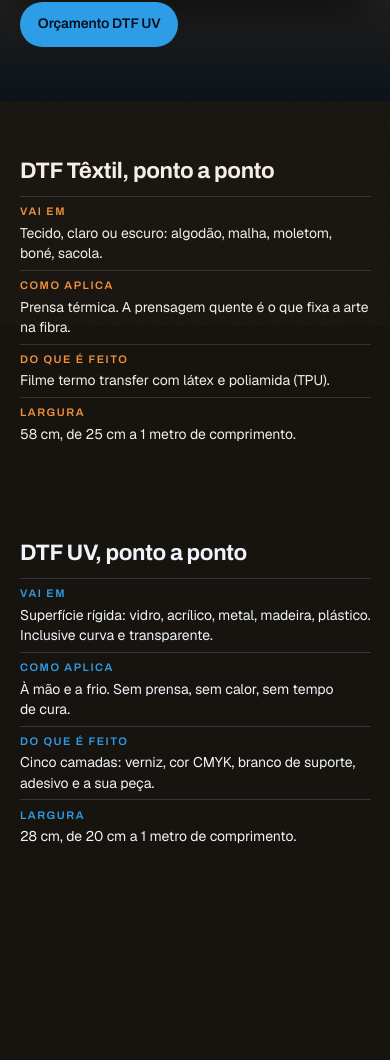
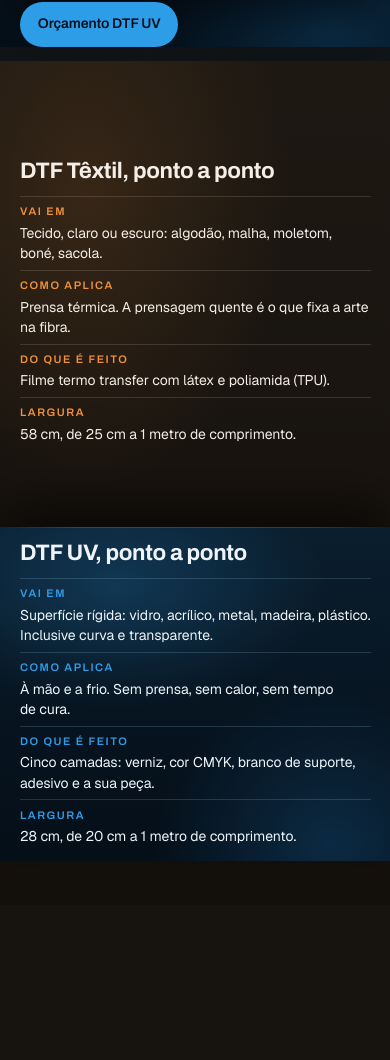
Before and after one commit to Thafonso/site-dtfuv_express, a plain HTML site: page index.html in a window 390 px wide. Shown: the part 940-2000 px from the top of the page. Drawn offline with nearby package versions, Linux system fonts and the light colour scheme.

Commit message:
Pinta o chão em cada faixa em vez de dirigir a divisória por JS
Relatado no iPhone: a linha azul acima do botão do DTF têxtil e "travando
muito" ao rolar. São o mesmo defeito. A divisória era um elemento
position: fixed reposicionado por JS a cada quadro para acompanhar a
costura entre as duas faixas, e no iOS um elemento fixo não acompanha a
rolagem por inércia quadro a quadro. Ela chegava atrasada na tela:
atrasada, aparece acima do botão, e persegui-la é a travada. Nenhum teste
em Chrome headless pega isso, porque lá não há rolagem por inércia.

Nos atos 1 e 2 a divisória sai da mão do JS. O palco carrega o chão do
têxtil, .side--b carrega o do UV e o fio de luz vira o ::before da sua
borda de cima; o chão global e o fio fixo saem de cena enquanto esses atos
estão na tela. A fronteira deixa de ser calculada e passa a ser o próprio
limite do bloco: certa por construção, em qualquer altura de tela e em
qualquer velocidade de rolagem. O chão global continua valendo do pico em
diante.

Com isso saem do site.js a medição da costura, o --seam e todo o trabalho
de divisória por quadro — 63 linhas a menos. O p95 cai de 35ms, a versão
publicada, para 24ms, o melhor da série: 4 quadros lentos contra 19.

lab/seam.mjs passa a conferir o que agora importa: se logo abaixo da
costura quem pinta é o próprio .side--b e se não sobrou divisória
concorrente por cima. Ignora os pontos em que a costura cai atrás da barra
fixa, onde não há o que conferir.

Verificado em Chrome, não num iPhone: a fronteira cai no limite do bloco
em 390, 360, 320 e 768, seis tamanhos sem rolagem horizontal, teste da
barra de endereço limpo, arraste do filme respondendo, zero erro de
console. A confirmação no aparelho fica para quem tem o aparelho.

Co-Authored-By: Claude Opus 5 <noreply@anthropic.com>

```diff
--- a/site.css
+++ b/site.css
@@ -7,14 +7,6 @@
    ========================================================================= */
 
 @property --split { syntax: '<percentage>'; inherits: true; initial-value: 50%; }
-/* --seam é o mesmo valor, mas escrito direto em .world__uv e .rail em vez de
-   no <body>. --split herda, então mexer nele no body recalcula o estilo do
-   documento inteiro — e esta página tem centenas de spans, dos títulos
-   cinéticos. Por parada isso não custa nada; a cada quadro, como o telefone
-   precisa nos atos que rolam, levava o p95 de 35ms para 125ms. Propositalmente
-   não registrado com @property: sem registro ele é inválido-por-garantia
-   quando não está setado, e `var(--seam, var(--split))` cai no valor por
-   parada sozinho. */
 @property --peel  { syntax: '<number>';     inherits: true; initial-value: 0; }
 
 /* ---------- 1 · tokens ---------------------------------------------------- */
@@ -93,7 +85,7 @@ body {
 }
 
 .world__uv {
-  transform: translateX(var(--seam, var(--split)));
+  transform: translateX(var(--split));
   transition: transform 720ms cubic-bezier(.23,1,.32,1);
   will-change: transform;
   background:
@@ -105,21 +97,13 @@ body {
 
 body[data-peak] .world__uv { transition: none; }
 
-/* No telefone os dois primeiros atos rolam, então a divisória tem que andar
-   colada na costura entre as duas faixas, quadro a quadro. Com a transição de
-   720ms ligada, cada escrita de --split reiniciaria a animação e a rolagem
-   engasgava (p95 de 35ms para 118ms, medido); aqui ela sai, do mesmo jeito que
-   já sai no pico, e a divisória passa a seguir o conteúdo direto. */
-body[data-seam] .world__uv { transition: none; }
-body[data-seam] .rail      { transition: opacity 420ms ease-out; }
-
 /* ---------- 3 · chrome: a divisória, o cap e o índice -------------------- */
 
 .rail {
   position: fixed; inset: 0; width: 100%;
   z-index: var(--sc-z-chrome, 60);
   pointer-events: none;
-  transform: translateX(var(--seam, var(--split)));
+  transform: translateX(var(--split));
   transition: transform 720ms cubic-bezier(.23,1,.32,1), opacity 420ms ease-out;
   will-change: transform;
 }
@@ -642,16 +626,48 @@ body[data-dragged] .peel__hint { opacity: 0; }
   }
 
   .world__uv {
-    transform: translateY(var(--seam, var(--split)));
+    transform: translateY(var(--split));
     box-shadow: 0 -1px 0 var(--uv-line), 0 -24px 48px rgba(0,0,0,.55);
   }
   body[data-stop="1"] { --split: 52%; }
   body[data-stop="2"] { --split: 46%; }
 
-  .rail { transform: translateY(var(--seam, var(--split))); }
+  .rail { transform: translateY(var(--split)); }
   .rail__line { top: 0; bottom: auto; left: 0; right: 0; width: auto; height: 1px;
     background: linear-gradient(90deg, rgba(46,157,232,0), var(--uv-glow) 20%, var(--uv-glow) 80%, rgba(46,157,232,0)); }
   .rail__sides { display: none; }
+
+  /* ---- os dois chãos nos atos que o leitor rola -------------------------
+     Nestes dois atos a fronteira entre marrom e azul tem que ficar exatamente
+     no limite entre os dois blocos, e esse limite anda com o dedo. Dirigir um
+     elemento fixo por JS para acompanhá-lo não funciona no telefone: no iOS o
+     elemento fixo não acompanha a rolagem por inércia, então a linha azul
+     atrasava, aparecia acima do botão do DTF têxtil e a rolagem engasgava.
+
+     Aqui cada faixa carrega o próprio chão. A fronteira passa a ser o próprio
+     limite do bloco: não tem o que dirigir, o que medir nem o que atrasar, e
+     ela está certa por construção, em qualquer altura de tela. O chão global
+     continua valendo do pico em diante. */
+  .act--1 .sc-stage, .act--2 .sc-stage {
+    background:
+      radial-gradient(90% 60% at 22% 16%, rgba(240,145,60,.13) 0%, rgba(240,145,60,0) 58%),
+      linear-gradient(180deg, #1D1812 0%, #14100C 100%);
+  }
+  .act--1 .side--b, .act--2 .side--b {
+    background:
+      radial-gradient(90% 60% at 30% 18%, rgba(46,157,232,.22) 0%, rgba(46,157,232,0) 60%),
+      radial-gradient(70% 70% at 85% 95%, rgba(16,64,101,.55) 0%, rgba(16,64,101,0) 65%),
+      linear-gradient(180deg, #0A1E2E 0%, #06121D 70%, #050F18 100%);
+    box-shadow: 0 -24px 48px rgba(0,0,0,.55);
+  }
+  /* o fio de luz da divisória, agora na borda do próprio bloco */
+  .act--1 .side--b::before, .act--2 .side--b::before {
+    content: ""; position: absolute; top: 0; left: 0; right: 0; height: 1px;
+    background: linear-gradient(90deg,
+      rgba(46,157,232,0), var(--uv-glow) 20%, var(--uv-glow) 80%, rgba(46,157,232,0));
+  }
+  /* e a divisória global sai de cena enquanto esses atos estão na tela */
+  body[data-stop="1"] .rail, body[data-stop="2"] .rail { opacity: 0; }
 
   .cap {
     left: 0; right: 0; top: 0; transform: none !important;
--- a/site.js
+++ b/site.js
@@ -16,9 +16,6 @@
   var acts    = Array.prototype.slice.call(document.querySelectorAll('.act'));
   var links   = Array.prototype.slice.call(document.querySelectorAll('[data-stop-link]'));
   var peakAct = document.getElementById('aplicacao');
-  /* os dois únicos elementos que consomem a divisória; ver --seam em site.css */
-  var splitEls = [document.querySelector('.world__uv'), document.querySelector('.rail')]
-    .filter(Boolean);
 
   /* A página tem 6 atos. O pico (a aplicação) é o 3º: é ele que dirige a
      divisória sozinho, e é a partir do 4º que os dois mundos se fundem. */
@@ -67,37 +64,12 @@
 
   function baseSplit() { return narrow.matches ? BASE_NARROW : BASE_WIDE; }
 
-  /* No telefone os dois lados viram duas faixas empilhadas. A divisória só faz
-     sentido na costura entre elas, que depende da altura real do texto, então
-     ela é medida, não arbitrada. */
-  function seamOf(actEl) {
-    var b = actEl && actEl.querySelector('.side--b');
-    if (!b) return null;
-    var top = b.getBoundingClientRect().top;
-    if (top <= 0 || top >= vh) return null;
-    return (top / vh) * 100;
-  }
-
-  var lastSeam = -1;
-
-  function applySeam(n) {
-    if (!narrow.matches) return false;
-    var seam = seamOf(acts[n - 1]);
-    if (seam === null) return false;
-    /* direto nos dois elementos, não no <body>: --split herda e mexer nele no
-       body recalcularia o estilo do documento inteiro a cada quadro */
-    if (Math.abs(seam - lastSeam) > 0.4) {
-      lastSeam = seam;
-      var v = seam.toFixed(2) + '%';
-      for (var i = 0; i < splitEls.length; i++) splitEls[i].style.setProperty('--seam', v);
-    }
-    return true;
-  }
-
-  function clearSeam() {
-    lastSeam = -1;
-    for (var i = 0; i < splitEls.length; i++) splitEls[i].style.removeProperty('--seam');
-  }
+  /* No telefone os dois lados viram duas faixas empilhadas, e a divisória só
+     faz sentido na costura entre elas. Isso já não é problema desta camada:
+     nos atos 1 e 2 cada faixa carrega o próprio chão (site.css), então a
+     fronteira é o limite do bloco e está certa por construção. Medi-la aqui
+     para dirigir um elemento fixo era o que fazia a linha atrasar e engasgar
+     durante a rolagem por inércia no iOS. */
 
   /* ---- 2 · o cap acompanha a linha, sem sair da tela ------------------- */
 
@@ -140,7 +112,6 @@
 
     if (n === PEAK_STOP) return;         /* o pico dirige a divisória sozinho */
     body.style.removeProperty('--split');
-    if ((n === 1 || n === 2) && applySeam(n)) { placeCap(0); return; }
     var map = { 1: 50, 2: baseSplit(), 4: 0, 5: 0, 6: 0 };
     placeCap(narrow.matches ? 0 : (map[n] !== undefined ? map[n] : 0));
   }
@@ -233,26 +204,9 @@
   var queued = false;
   var settling = false;
 
-  var seaming = false;
-
   function frame() {
     queued = false;
     applyStop(currentStop());
-
-    /* Nos dois primeiros atos do telefone a divisória mora na costura entre as
-       duas faixas, e esses atos rolam: medir uma vez por parada deixava a
-       divisória até 59 pontos percentuais fora do lugar (lab/_seam), com a
-       ficha do têxtil caindo sobre o chão azul do UV. Aqui ela é medida a cada
-       quadro — barato porque `data-seam` desliga a transição de 720ms, que era
-       o que custava caro. */
-    var wantSeam = narrow.matches && (stop === 1 || stop === 2);
-    if (wantSeam !== seaming) {
-      seaming = wantSeam;
-      if (wantSeam) body.setAttribute('data-seam', '');
-      else        { body.removeAttribute('data-seam'); clearSeam(); }
-    }
-    if (wantSeam) applySeam(stop);
-
     drivePeak();
     if (dragging || dragOffset !== 0) schedule();   /* mola de volta */
   }
@@ -269,12 +223,9 @@
     if (narrow.matches && window.innerWidth === lastW) { schedule(); return; }
     measureVh();
     placeCap(parseFloat(getComputedStyle(body).getPropertyValue('--split')) || 50);
-    if (stop === 1 || stop === 2) applySeam(stop);
     schedule();
   }, { passive: true });
-  if (document.fonts && document.fonts.ready) {
-    document.fonts.ready.then(function () { if (stop === 1 || stop === 2) applySeam(stop); });
-  }
+  /* a fonte real muda a altura das linhas, e com ela a parada corrente */
   if (document.fonts && document.fonts.ready) document.fonts.ready.then(schedule);
 
   stop = 0;
```
Also changed, not shown: scrollcraft/builds/xpress-dtf-uv/lab/seam.mjs (+46 -23 lines), 1 other file.
